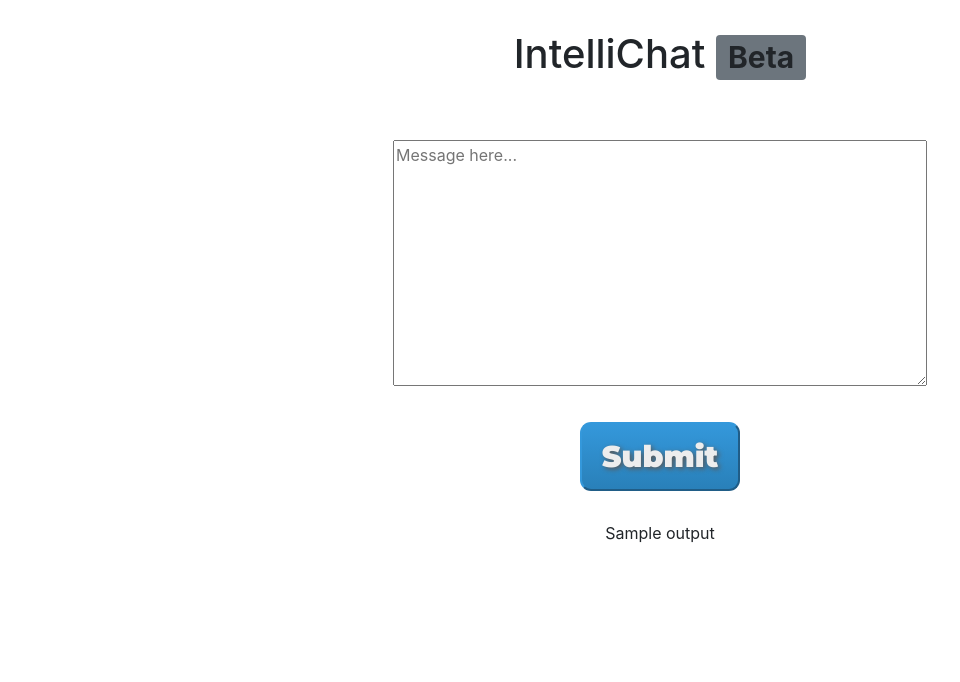
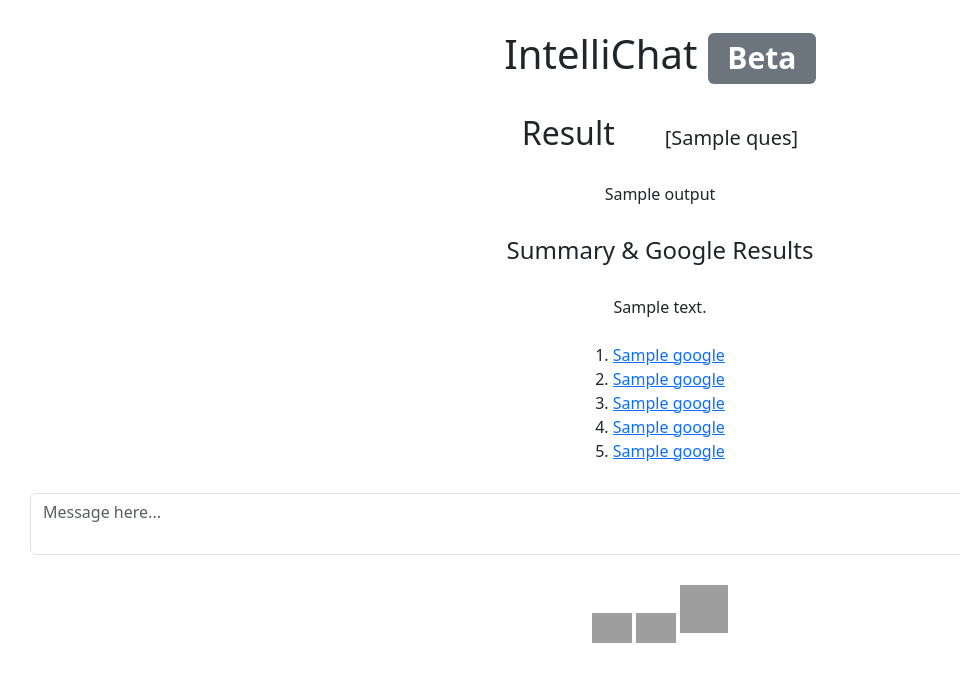
Before and after one commit to soumyagautam/Conversational-AI, a Flask app: template templates/index.html in a window 1320 px wide; the page is wider, and only the part inside the window is pictured. Shown: the top 682 px of that part, without its empty margins (0-960 px from the left). Run offline with Flask 3, Linux system fonts and the light colour scheme; the template is opened without the code that fills it: most values are stand-ins (such as "Sample title", 1, 10 or a date in 2020); parts of the project's set-up code (start-up, migrations or seed data) failed here and were passed over; some libraries are stand-ins or nearby versions; grey boxes are pictures that could not be loaded.

Commit message:
Update index.html

```diff
--- a/templates/index.html
+++ b/templates/index.html
@@ -8,21 +8,87 @@
     <link rel="preconnect" href="https://fonts.googleapis.com">
     <link rel="preconnect" href="https://fonts.gstatic.com" crossorigin>
     <link href="https://fonts.googleapis.com/css2?family=Montserrat:wght@900&display=swap" rel="stylesheet">
-    <link rel="stylesheet" href="https://maxcdn.bootstrapcdn.com/bootstrap/4.0.0/css/bootstrap.min.css" integrity="sha384-Gn5384xqQ1aoWXA+058RXPxPg6fy4IWvTNh0E263XmFcJlSAwiGgFAW/dAiS6JXm" crossorigin="anonymous">
+    <link href="https://cdn.jsdelivr.net/npm/bootstrap@5.3.2/dist/css/bootstrap.min.css" rel="stylesheet" integrity="sha384-T3c6CoIi6uLrA9TneNEoa7RxnatzjcDSCmG1MXxSR1GAsXEV/Dwwykc2MPK8M2HN" crossorigin="anonymous">
     <link rel="stylesheet" href="/static/css/styles.css">
-    <link rel="icon" href="/static/css/logo.png">
-    <script src="https://code.jquery.com/jquery-3.2.1.slim.min.js" integrity="sha384-KJ3o2DKtIkvYIK3UENzmM7KCkRr/rE9/Qpg6aAZGJwFDMVNA/GpGFF93hXpG5KkN" crossorigin="anonymous"></script>
-    <script src="https://cdnjs.cloudflare.com/ajax/libs/popper.js/1.12.9/umd/popper.min.js" integrity="sha384-ApNbgh9B+Y1QKtv3Rn7W3mgPxhU9K/ScQsAP7hUibX39j7fakFPskvXusvfa0b4Q" crossorigin="anonymous"></script>
-    <script src="https://maxcdn.bootstrapcdn.com/bootstrap/4.0.0/js/bootstrap.min.js" integrity="sha384-JZR6Spejh4U02d8jOt6vLEHfe/JQGiRRSQQxSfFWpi1MquVdAyjUar5+76PVCmYl" crossorigin="anonymous"></script>
+    <link rel="icon" href="/static/images/logo.png">
+    <script src="https://cdn.jsdelivr.net/npm/bootstrap@5.3.2/dist/js/bootstrap.bundle.min.js" integrity="sha384-C6RzsynM9kWDrMNeT87bh95OGNyZPhcTNXj1NW7RuBCsyN/o0jlpcV8Qyq46cDfL" crossorigin="anonymous"></script>
+    <script src="https://cdn.jsdelivr.net/npm/@popperjs/core@2.11.8/dist/umd/popper.min.js" integrity="sha384-I7E8VVD/ismYTF4hNIPjVp/Zjvgyol6VFvRkX/vR+Vc4jQkC+hVqc2pM8ODewa9r" crossorigin="anonymous"></script>
+    <script src="https://cdn.jsdelivr.net/npm/bootstrap@5.3.2/dist/js/bootstrap.min.js" integrity="sha384-BBtl+eGJRgqQAUMxJ7pMwbEyER4l1g+O15P+16Ep7Q9Q+zqX6gSbd85u4mG4QzX+" crossorigin="anonymous"></script>
 </head>
 <body>
     <center>
-        <h1>IntelliChat  <span class="badge bg-secondary">Beta</span></h1>
-        <form action="{{ url_for('submit') }}" method="post">
-            <textarea name="text" rows="10" cols="50" placeholder="Message here..."></textarea><br>
-            <input class="submit-btn" type="submit">
-            <p>{{ output }}</p>
-        </form>
+        <h1>IntelliChat   <span class="beta badge bg-secondary">Beta</span></h1>
+        <div>
+            <form action="{{ url_for('submit') }}" method="post">
+                <h2 class="resultHead">Result&nbsp;&nbsp;&nbsp;&nbsp;&nbsp;&nbsp;<span style="font-size: 20px;">[{{ ques }}]</span></h2>
+                <p>{{ output }}</p>
+                <h4 class="resultHead">Summary & Google Results</h4>
+                <p> {{ summary }}<br><br>
+                    1. <a href="{{ google[0] }}" target="_blank">{{ google[0] }}</a><br>
+                    2. <a href="{{ google[1] }}" target="_blank">{{ google[1] }}</a><br>
+                    3. <a href="{{ google[2] }}" target="_blank">{{ google[2] }}</a><br>
+                    4. <a href="{{ google[3] }}" target="_blank">{{ google[3] }}</a><br>
+                    5. <a href="{{ google[4] }}" target="_blank">{{ google[4] }}</a><br>
+                </p>
+                <textarea class="form-control mb-7" id="transcription" name="text" rows="2" placeholder="Message here..."></textarea>
+                <a class="voice_btn" id="startRecording"><img src="./static/images/mic.png" height="30"></a>
+                <a class="voice_btn" id="stopRecording"><img src="./static/images/stop.png" height="30"></a>
+                <input class="submit" type="image" src="./static/images/verified.png" alt="Submit" width="48" height="48">
+            </form>
+        </div>
     </center>
+    <script>
+        let recognition;
+
+        const startRecordingButton = document.getElementById("startRecording");
+        const stopRecordingButton = document.getElementById("stopRecording");
+        const transcriptionTextarea = document.getElementById("transcription");
+
+        startRecordingButton.addEventListener("click", startRecording);
+        stopRecordingButton.addEventListener("click", stopRecording);
+
+        function startRecording() {
+          recognition = new webkitSpeechRecognition();
+          recognition.continuous = true;
+          recognition.interimResults = true;
+
+          recognition.onstart = () => {
+            console.log("Recording started");
+          };
+
+          recognition.onresult = (event) => {
+            let interimTranscript = "";
+            let finalTranscript = "";
+
+            for (let i = event.resultIndex; i < event.results.length; i++) {
+              const transcript = event.results[i][0].transcript;
+              if (event.results[i].isFinal) {
+                finalTranscript += transcript + " ";
+              } else {
+                interimTranscript += transcript;
+              }
+            }
+
+            transcriptionTextarea.value = finalTranscript;
+          };
+
+          recognition.onend = () => {
+            console.log("Recording stopped");
+            startRecordingButton.disabled = false;
+            stopRecordingButton.disabled = true;
+          };
+
+          recognition.start();
+
+          startRecordingButton.disabled = true;
+          stopRecordingButton.disabled = false;
+        }
+
+        function stopRecording() {
+          if (recognition) {
+            recognition.stop();
+          }
+        }
+    </script>
 </body>
 </html>
```
